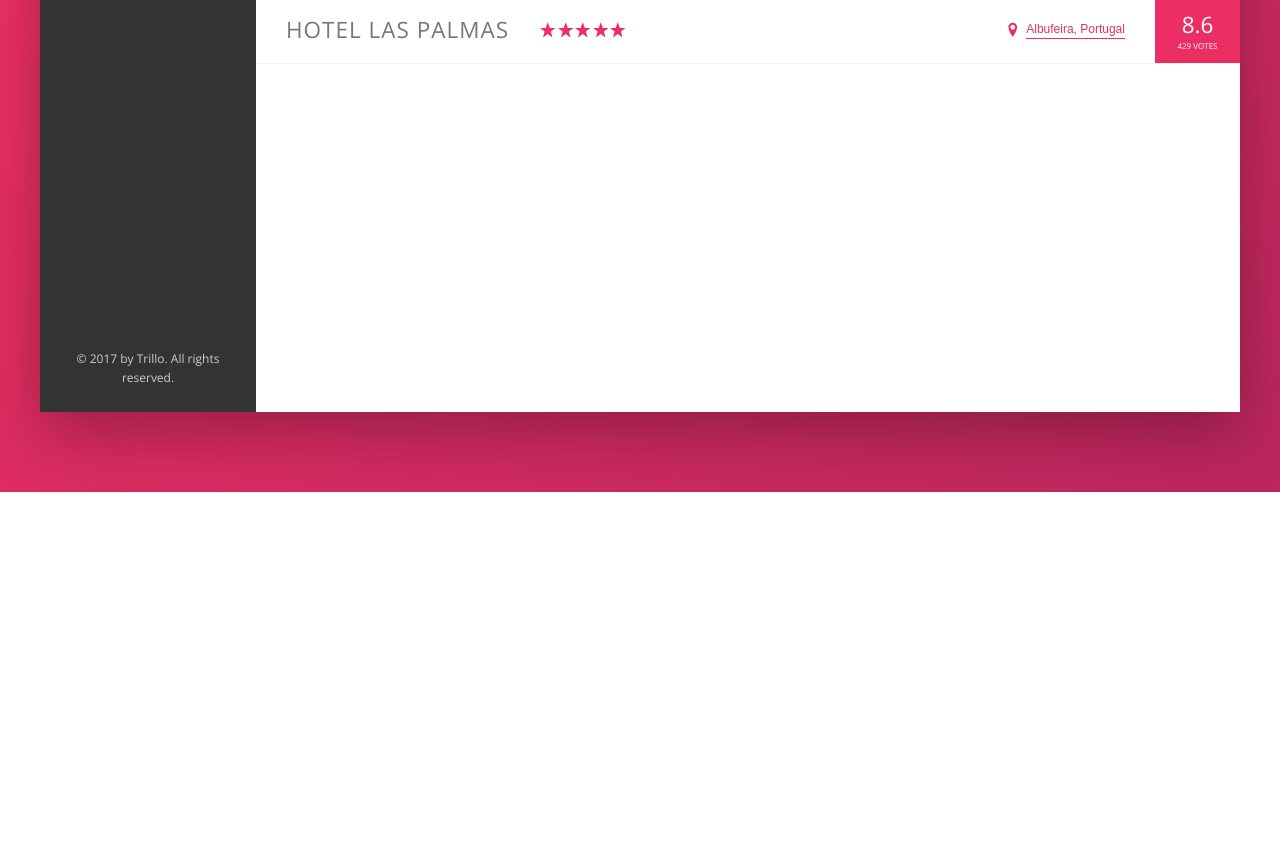
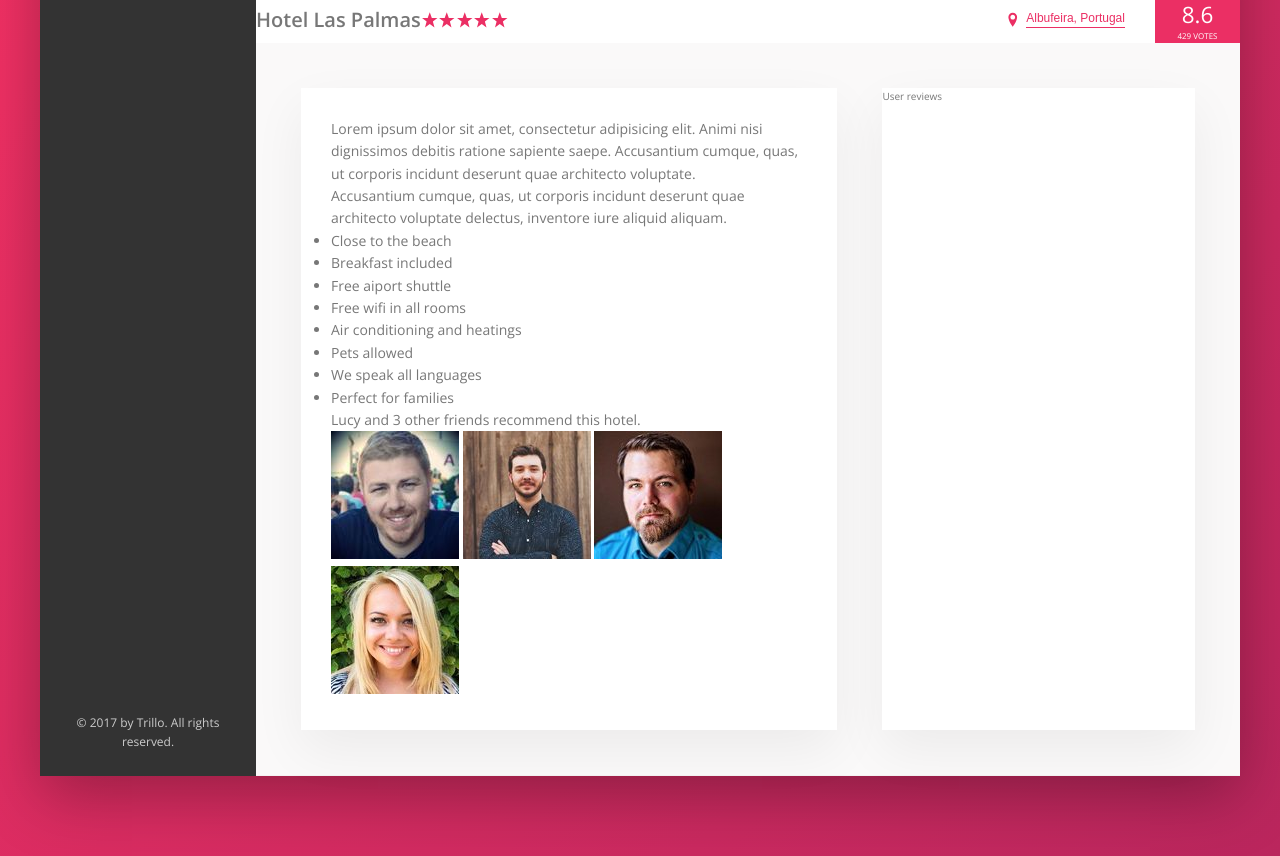
Before and after one commit to elie91/elie91.Trillo.io, a website: page index.html in a window 1280 px wide. Shown: the part 538-1394 px from the top of the page. Before the commit the page ends 1030 px from the top, so only its background shows below. Drawn offline with nearby package versions, Linux system fonts and the light colour scheme.

Commit message:
Building the description section

```diff
--- a/cours.txt
+++ b/cours.txt
@@ -28,8 +28,8 @@ display: flex
         - align-self: accept same as align-items; override the align for 1 item
         - order: number (align from the lowest to the highiest)
         - flex-grow: 1(occupied max width that he can)
+        - flex-shrink: 1: allowed to shrink, 0: not allowed
         - flex-basis: % (% of the container)
-        - flex-shrink: 1: allowed to shrink, 0: not allowed
         - flex-wrap: wrap, no-wrap
         - align-content: stretch, flex-start
 
--- a/index.html
+++ b/index.html
@@ -84,6 +84,7 @@
                 </div>
             </nav>
             <main class="hotel-view">
+
                 <div class="gallery">
                     <figure class="gallery__item">
                         <img src="img/hotel-1.jpg" alt="Photo of hotel 1" class="gallery__photo">
@@ -130,6 +131,46 @@
                         <div class="overview__rating-count">429 votes</div>
                     </div>
                 </div>
+
+                <div class="detail">
+                    <div class="description">
+                        <p class="paragraph">
+                            Lorem ipsum dolor sit amet, consectetur adipisicing elit. Animi nisi dignissimos debitis
+                            ratione sapiente saepe. Accusantium cumque, quas, ut corporis incidunt deserunt quae
+                            architecto voluptate.
+                        </p>
+                        <p class="paragraph">
+                            Accusantium cumque, quas, ut corporis incidunt deserunt quae architecto voluptate delectus,
+                            inventore iure aliquid aliquam.
+                        </p>
+                        <ul class="list">
+                            <li class="list__item">Close to the beach</li>
+                            <li class="list__item">Breakfast included</li>
+                            <li class="list__item">Free aiport shuttle</li>
+                            <li class="list__item">Free wifi in all rooms</li>
+                            <li class="list__item">Air conditioning and heatings</li>
+                            <li class="list__item">Pets allowed</li>
+                            <li class="list__item">We speak all languages</li>
+                            <li class="list__item">Perfect for families</li>
+                        </ul>
+                        <div class="recommend">
+                            <p class="recommend__count">
+                                Lucy and 3 other friends recommend this hotel.
+                            </p>
+                            <div class="recommend__friends">
+                                <img src="img/user-3.jpg" alt="Friend 3" class="recommend__photo">
+                                <img src="img/user-4.jpg" alt="Friend 4" class="recommend__photo">
+                                <img src="img/user-5.jpg" alt="Friend 5" class="recommend__photo">
+                                <img src="img/user-6.jpg" alt="Friend 6" class="recommend__photo">
+                            </div>
+                        </div>
+                    </div>
+
+                    <div class="user-reviews">
+                        User reviews
+                    </div>
+                </div>
+
             </main>
         </div>
     </div>
--- a/sass/_base.scss
+++ b/sass/_base.scss
@@ -1,7 +1,7 @@
 :root {
     --color-primary: #eb2f64;
-	--color-primary-light: #FF3366;
-	--color-primary-dark: #BA265D;
+    --color-primary-light: #ff3366;
+    --color-primary-dark: #ba265d;
 
     --color-grey-light-1: #faf9f9;
     --color-grey-light-2: #f4f2f2;
@@ -12,7 +12,10 @@
     --color-grey-dark-2: #777;
     --color-grey-dark-3: #999;
 
-	--shadow-dark: 0 2rem 6rem rgba(0,0,0, .3);
+    --shadow-dark: 0 2rem 6rem rgba(0, 0, 0, 0.3);
+    --shadow-light: 0 2rem 5rem rgba(0, 0, 0, 0.06);
+
+    --line: 1px solid var(--color-grey-light-2);
 }
 
 * {
@@ -26,13 +29,10 @@
     box-sizing: inherit;
 }
 
-
 html {
     box-sizing: border-box;
     font-size: 62.5%; // 1 rem = 10px, 10/16 = 62.5%
 }
-
-
 
 body {
     font-family: 'Open Sans', sans-serif;
--- a/sass/_components.scss
+++ b/sass/_components.scss
@@ -201,7 +201,7 @@
 .overview {
     display: flex;
     align-items: center;
-    border-bottom: 1px solid var(--color-grey-light-2);
+    border-bottom: var(--line)
 
     &__heading {
         font-size: 2.25rem;
@@ -296,3 +296,7 @@
         box-shadow: none;
     }
 }
+
+
+////////////////////////////////////
+//DETAIL
--- a/sass/_layout.scss
+++ b/sass/_layout.scss
@@ -12,11 +12,10 @@
     font-size: 1.4rem;
     height: 7rem;
     background-color: #fff;
-    border-bottom: 1px solid var(--color-grey-light-2);
+    border-bottom: var(--line);
     display: flex;
     justify-content: space-between;
     align-items: center;
-
 }
 
 .content {
@@ -35,5 +34,26 @@
     background-color: #fff;
     //flex:1 => l'élément grow (occupe tout l'espace) qu'il peut, donc les 82% restants
     flex: 1;
-    height: 80rem;
 }
+
+.detail {
+    display: flex;
+    padding: 4.5rem;
+    background-color: var(--color-grey-light-1);
+    border-bottom: var(--line)
+}
+
+.description {
+    background-color: #fff;
+    box-shadow: var(--shadow-light);
+    padding: 3rem;
+    flex: 0 0 60%;
+    margin-right: 4.5rem;
+    font-size: 1.4rem;
+}
+
+.user-reviews {
+    background-color: #fff;
+    box-shadow: var(--shadow-light);
+    flex: 1;
+}
```
Also changed, not shown: css/style.css. Lines whose indentation alone changed are shown as unchanged.
